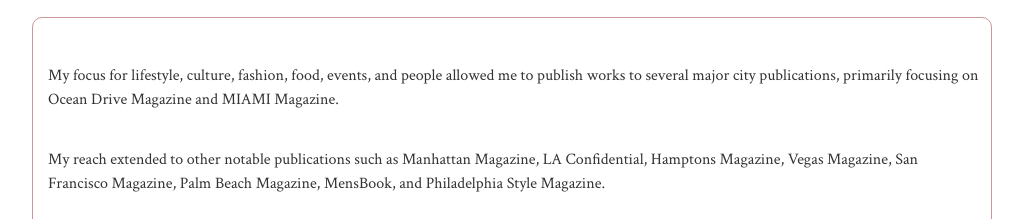
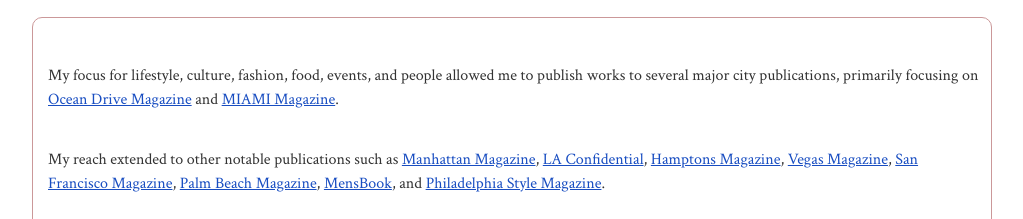
Before and after one commit to averynie/averynie.github.io, a plain HTML site: page articles.html in a window 1280 px wide. Shown: the part 560-779 px from the top of the page, without its empty margins (128-1151 px from the left). Drawn offline with nearby package versions, Linux system fonts and the light colour scheme.

Commit message:
magazine links

```diff
--- a/articles.html
+++ b/articles.html
@@ -31,14 +31,16 @@
             </section>
 
             <section id="focus">
-                    <h2>My Focus</h2>
+                <h2>My Focus</h2>
 
                 <article>
-                    <p>My focus for lifestyle, culture, fashion, food, events, and people allowed me to publish works to several major city publications, primarily focusing on Ocean Drive Magazine and MIAMI Magazine.</p>
-                    <p>My reach extended to other notable publications such as Manhattan Magazine, LA Confidential, Hamptons Magazine, Vegas Magazine, San Francisco Magazine, Palm Beach Magazine, MensBook, and Philadelphia Style Magazine.</p>
+                    <p>My focus for lifestyle, culture, fashion, food, events, and people allowed me to publish works to several major city publications, primarily focusing on <a href="https://oceandrive.com/" target="_blank">Ocean Drive Magazine</a> and <a href="https://miamimagazine.com/" target="_blank">MIAMI Magazine</a>.</p>
+                    <p>My reach extended to other notable publications such as <a href="https://manhattanmagazine.com/" target="_blank">Manhattan Magazine</a>, <a href="https://la-confidential-magazine.com/" target="_blank">LA Confidential</a>, <a href="https://hamptons-magazine.com/" target="_blank">Hamptons Magazine</a>, <a href="https://vegasmagazine.com/" target="_blank">Vegas Magazine</a>, <a href="https://sanfranmag.com/" target="_blank">San Francisco Magazine</a>, <a href="https://palmbeachillustrated.com/" target="_blank">Palm Beach Magazine</a>, <a href="https://mensbook.com/" target="_blank">MensBook</a>, and <a href="https://phillystylemag.com/" target="_blank">Philadelphia Style Magazine</a>.</p>
                     <p>This page showcases my refined writing skills and unique perspectives through a few of my published articles.</p>
                 </article>
             </section>
+        </main>
+
 
             <section id="articles">
                 <h2>My Published Articles</h2>
```
